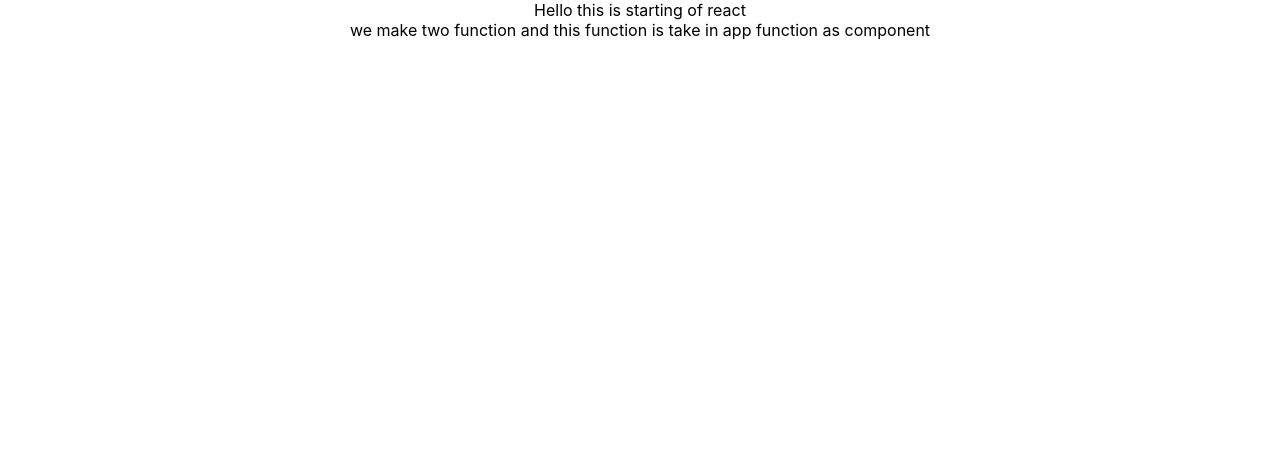
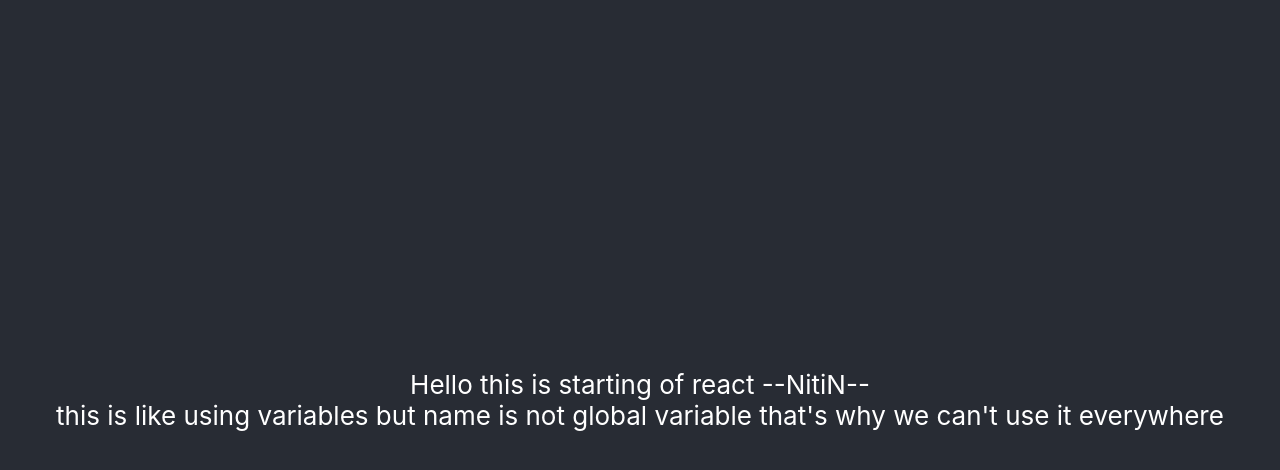
Before and after one commit to Niti9/beginner, a React (Create React App) app: page / in a window 1280 px wide. Shown: the top 470 px of the page. Built offline with nearby package versions, Linux system fonts and the light colour scheme.

Commit message:
chapter 1 variables declare

```diff
--- a/src/App.js
+++ b/src/App.js
@@ -2,11 +2,17 @@
 import './App.css';
 
 function App() {
+
+  // variables declaration
+  let name = '--NitiN--';
+  let className = 'App-header';
+
   return (
     <div className="App">
-
-         Hello this is starting of react
+        <div className = {className}>
+         Hello this is starting of react {name}
          <Demo></Demo>
+         </div>
     </div>
   );
 }
@@ -15,7 +21,8 @@
   return (
     <div className="App">
 
-       we make two function and this function is take in app function as component
+        this is like using variables but name is not global variable
+        that's why we can't use it everywhere
     </div>
   );
 }
```
